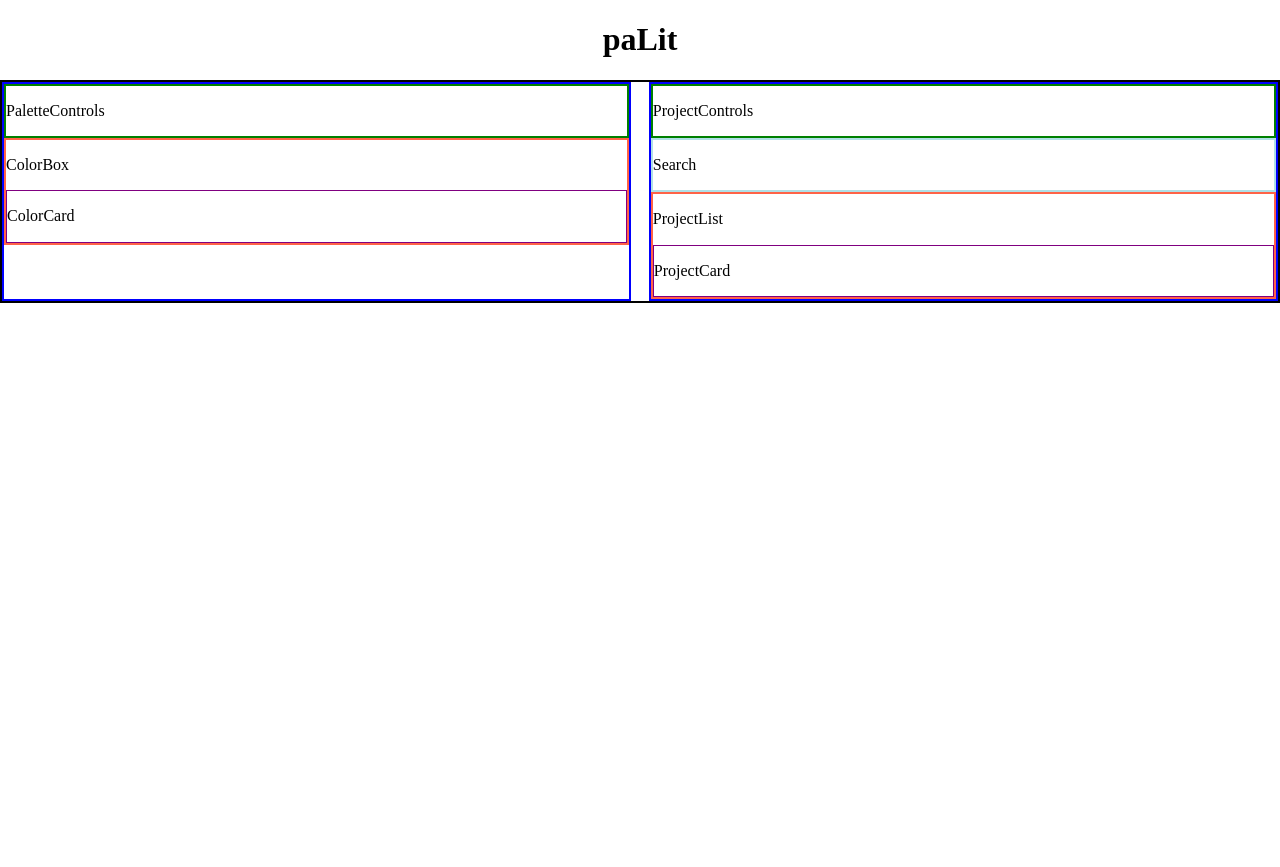
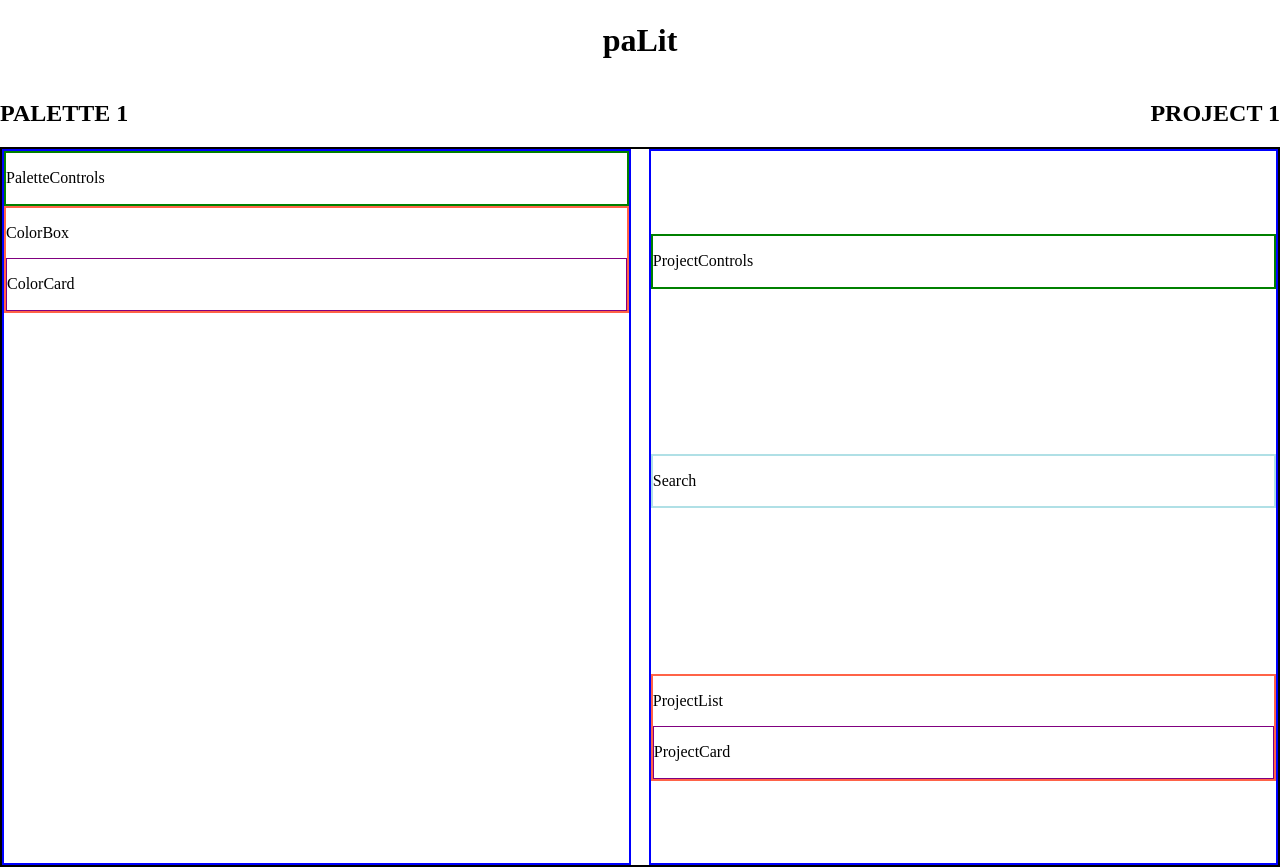
Before and after one commit to shannonmoranetz/palette-picker, a React (Create React App) app: page / in a window 1280 px wide. Before the commit the page ends 800 px from the top, so only its background shows below. Built offline with nearby package versions, Linux system fonts and the light colour scheme; no server answers.

Commit message:
Adds section positioning with flex for components

```diff
--- a/src/components/ColorBox/ColorBox.scss
+++ b/src/components/ColorBox/ColorBox.scss
@@ -1,3 +1,5 @@
 .ColorBox {
     border: 2px solid tomato;
+    display: flex;
+    flex-direction: column;
 }
--- a/src/components/Header/Header.scss
+++ b/src/components/Header/Header.scss
@@ -1,5 +1,6 @@
 .Header {
     align-items: center;
     display: flex;
+    height: 10vh;
     justify-content: center;
 }
--- a/src/components/PaletteControls/PaletteControls.scss
+++ b/src/components/PaletteControls/PaletteControls.scss
@@ -1,3 +1,5 @@
 .PaletteControls {
     border: 2px solid green;
+    display: flex;
+    justify-content: space-between;
 }
--- a/src/components/ParentSection/ParentSection.js
+++ b/src/components/ParentSection/ParentSection.js
@@ -5,8 +5,14 @@ import ProjectSection from '../../components/ProjectSection/ProjectSection';
 export const ParentSection = () => {
     return (
         <div className="ParentSection">
-            <PaletteSection/>
-            <ProjectSection/>
+            <div className="section-headers">
+                <h2>PALETTE 1</h2>
+                <h2>PROJECT 1</h2>
+            </div>
+            <div className="section-container">
+                <PaletteSection/>
+                <ProjectSection/>
+            </div>
         </div>
     )
 }
--- a/src/components/ParentSection/ParentSection.scss
+++ b/src/components/ParentSection/ParentSection.scss
@@ -1,6 +1,12 @@
-.ParentSection {
+.section-headers {
+  display: flex;
+  justify-content: space-between;
+}
+
+.section-container {
   border: 2px solid black;
   display: flex;
   flex-flow: wrap;
+  height: 89.5vh;
   justify-content: space-between;
 }
--- a/src/components/ProjectSection/ProjectSection.scss
+++ b/src/components/ProjectSection/ProjectSection.scss
@@ -1,4 +1,7 @@
 .ProjectSection {
     border: 2px solid blue;
+    display: flex;
+    flex-direction: column;
+    justify-content: space-around;
     width: 49%;
 }
--- a/src/containers/ProjectList/ProjectList.scss
+++ b/src/containers/ProjectList/ProjectList.scss
@@ -1,3 +1,5 @@
 .ProjectList {
     border: 2px solid tomato;
+    display: flex;
+    flex-direction: column;
 }
```
